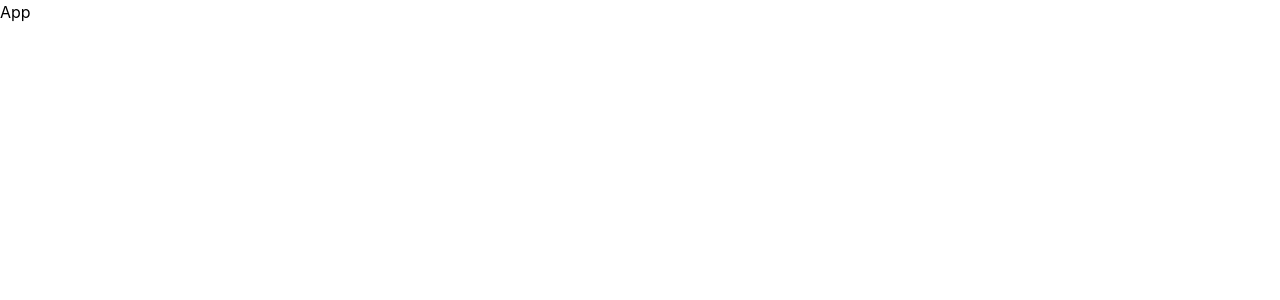
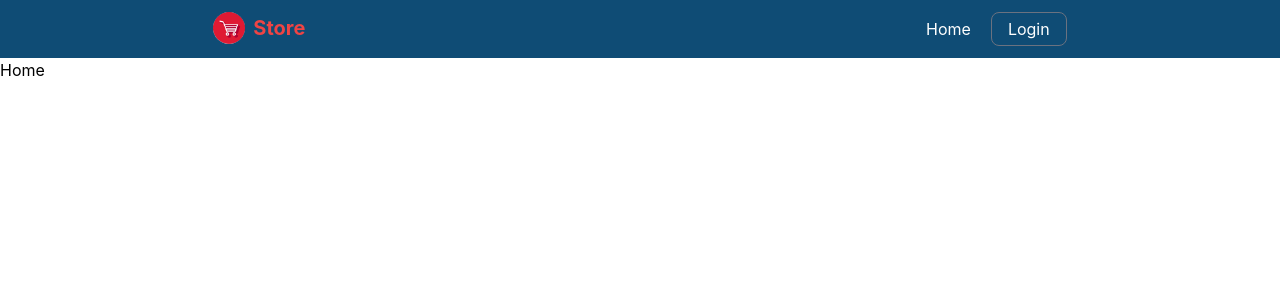
Before and after one commit to Bhavesh-0909/E-Commerce, a React (Create React App) app: page / in a window 1280 px wide. Shown: the top 300 px of the page. Built offline with nearby package versions, Linux system fonts and the light colour scheme.

Commit message:
store logic is completed

```diff
--- a/src/App.js
+++ b/src/App.js
@@ -1,9 +1,21 @@
+import { Route, Routes } from "react-router-dom";
+import Navbar from "./components/Navbar";
+import Home from "./pages/Home";
+import Cart from "./pages/Cart";
+import LoginPage from "./pages/LoginPage";
+import SingupPage from "./pages/SingupPage";
 
 
 function App() {
   return (
     <div className="App">
-      App
+      <Navbar/>
+      <Routes>
+        <Route path="/" element={<Home/>}/>
+        <Route path="/cart" element={<Cart/>}/>
+        <Route path="/login" element={<LoginPage/>}/>
+        <Route path="/singup" element={<SingupPage/>}/>
+      </Routes>
     </div>
   );
 }
--- /dev/null
+++ b/src/app/Slices/CartSlice.js
@@ -0,0 +1,19 @@
+import { createSlice } from "@reduxjs/toolkit";
+
+
+export const CartSlice = createSlice({
+    name: "cart",
+    initialState : [],
+    reducers :{
+        addToCart: (state, actions)=>{
+            state.push(actions.payload);
+        },
+        removeFromCart : (state, actions)=>{
+            state.filter((post)=> post.id !== actions.payload);
+        }
+    }
+});
+
+export const {addToCart, removeFromCart} = CartSlice.actions;
+
+export default CartSlice.reducer;
--- /dev/null
+++ b/src/app/Slices/LoggedSlice.js
@@ -0,0 +1,16 @@
+import { createSlice } from "@reduxjs/toolkit";
+
+
+export const LoggedSlice = createSlice({
+    name: "loggedin",
+    initialState : false,
+    reducers :{
+        toggel : (state)=>{
+            state = !state;
+        }
+    }
+});
+
+export const {toggel} = LoggedSlice.actions;
+
+export default LoggedSlice.reducer;
--- /dev/null
+++ b/src/app/Store.js
@@ -0,0 +1,11 @@
+import { configureStore } from "@reduxjs/toolkit";
+import CartSlice from "./Slices/CartSlice";
+import LoggedSlice from "./Slices/LoggedSlice";
+
+export const Store = configureStore({
+    reducer:{
+        cart :CartSlice,
+        loggedin : LoggedSlice
+
+    }
+})
--- /dev/null
+++ b/src/components/Navbar.jsx
@@ -0,0 +1,51 @@
+import React from 'react'
+import { NavLink } from 'react-router-dom'
+import { IoCart } from "react-icons/io5";
+import logo from "../assets/png-transparent-retail-computer-icons-e-commerce-sales-mega-offer-miscellaneous-service-logo.png"
+
+function Navbar() {
+
+    const loggedin =false;
+  return (
+    <div className='w-full flex justify-center bg-[#0F4C75] text-white'>
+
+        <div className='flex w-8/12 justify-between py-3'>
+
+            <NavLink to="/">
+                <div className='flex items-center gap-2'>
+
+                    <img src={logo} className='w-8 h-8 rounded-full object-cover'/>
+                    <span className='text-red-500 font-bold text-xl'>Store</span>
+
+                </div>
+            </NavLink>
+
+
+
+            <div className='flex gap-5 items-center'>
+
+                <NavLink to="/">
+                    <p>Home</p>
+                </NavLink>
+
+                { loggedin &&
+                    <div>
+                        <IoCart/>
+                    </div>
+                }
+
+                {
+                    loggedin ?
+                    (<button>Logout</button>):
+                    (<button className='px-4 py-1 border border-gray-500 rounded-lg text-center'>Login</button>)
+                }
+
+            </div>
+
+        </div>
+
+    </div>
+  )
+}
+
+export default Navbar
--- /dev/null
+++ b/src/pages/Home.jsx
@@ -0,0 +1,9 @@
+import React from 'react'
+
+function Home() {
+  return (
+    <div>Home</div>
+  )
+}
+
+export default Home
```
Also changed, not shown: src/assets/png-transparent-retail-computer-icons-e-commerce-sales-mega-offer-miscellaneous-service-logo.png (added), src/pages/Cart.jsx (added), src/pages/LoginPage.jsx (added), src/pages/SingupPage.jsx (added).
